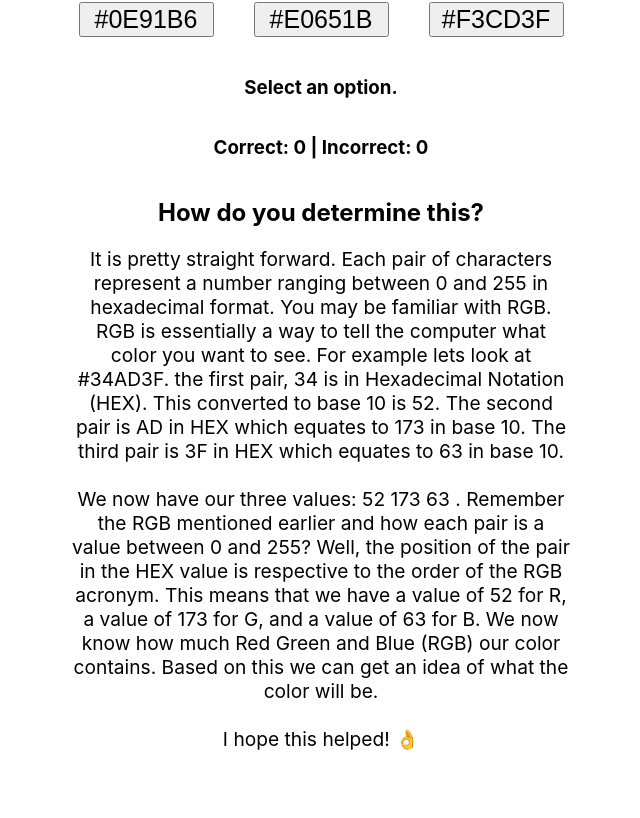
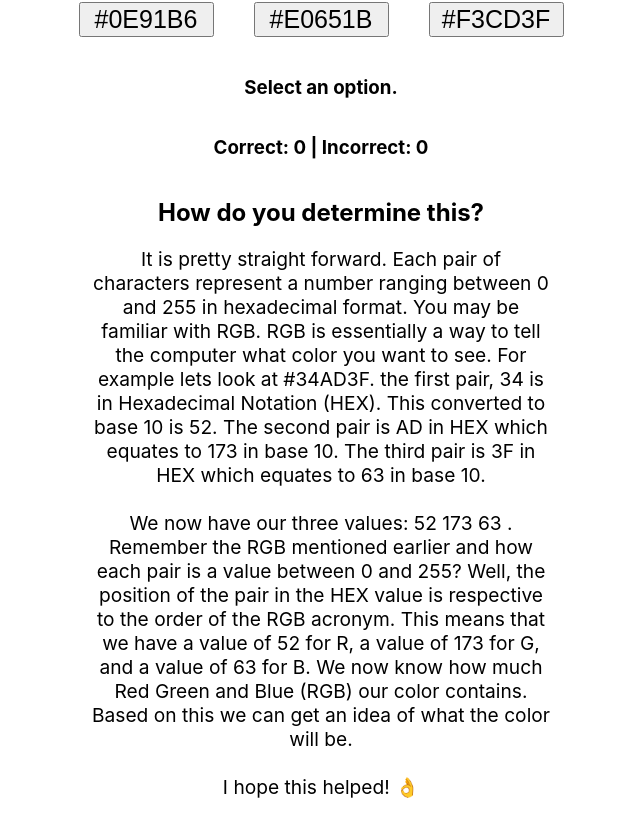
Before and after one commit to inan7978/color-guesser, a React (Create React App) app: page / in a window 1280 px wide. Shown: the part 300-1118 px from the top of the page, without its empty margins (319-959 px from the left). Before the commit the page ends 1070 px from the top, so only its background shows below. Built offline with nearby package versions, Linux system fonts and the light colour scheme.

Commit message:
added padding to explanation

```diff
--- a/src/App.css
+++ b/src/App.css
@@ -32,6 +32,8 @@
 .explanation {
   max-width: 500px;
   margin: auto;
+  padding-left: 20px;
+  padding-right: 20px;
 }
 .lecture {
   font-size: larger;
```
